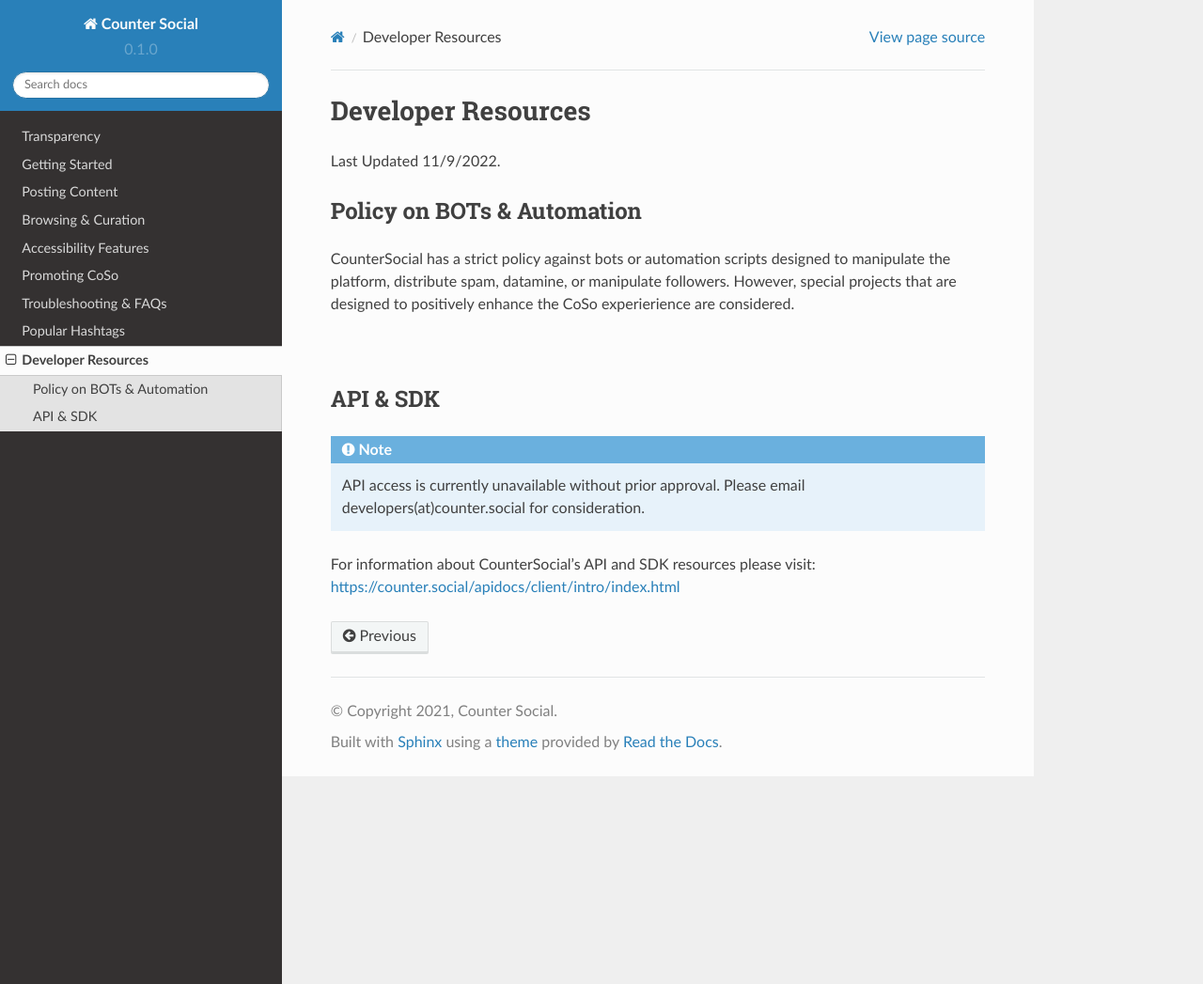
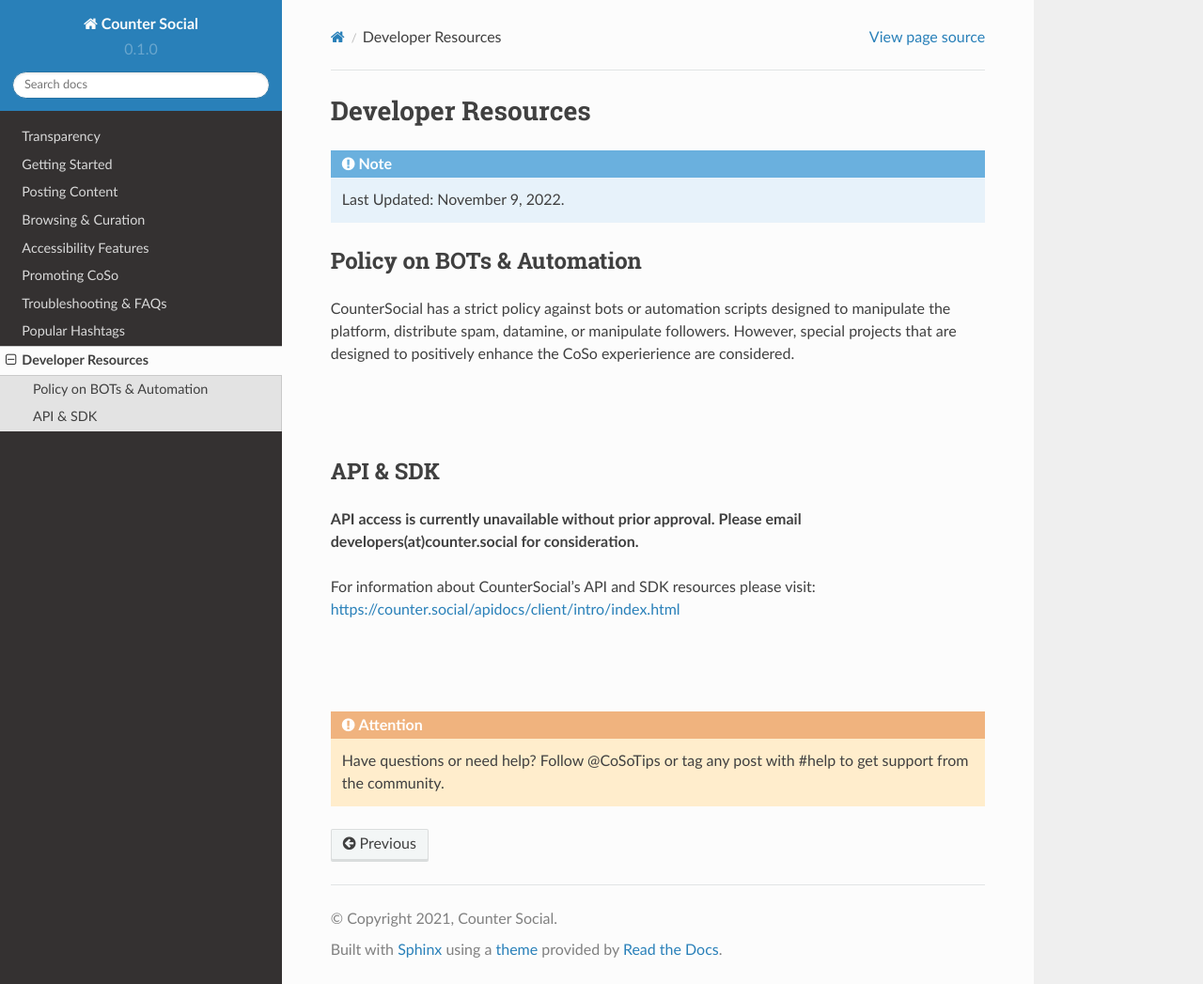
Before and after one commit to itskel/userguide, a Sphinx documentation site: the page built from docs/source/developer-resources.rst, in a window 1280 px wide and 1047 px high. Shown: the whole window at 94% size. Built offline with Sphinx 7.4.7 and the Read the Docs theme 2.0.0, drawn with Linux system fonts in a browser that asks for light colours; pages that are not in the unit, such as notebooks, are missing from menus.

Commit message:
Update developer-resources.rst

```diff
--- a/docs/source/developer-resources.rst
+++ b/docs/source/developer-resources.rst
@@ -1,6 +1,7 @@
 Developer Resources
 =====
-Last Updated 11/9/2022.
+
+.. note:: Last Updated: November 9, 2022.
 
 Policy on BOTs & Automation
 ----------
@@ -8,9 +9,15 @@
 CounterSocial has a strict policy against bots or automation scripts designed to manipulate the platform, distribute spam, datamine, or manipulate followers. However, special projects that are designed to positively enhance the CoSo experierience are considered.
 
 |
+|
 API & SDK
 ----------
 
-.. note:: API access is currently unavailable without prior approval. Please email developers(at)counter.social for consideration.
+**API access is currently unavailable without prior approval. Please email developers(at)counter.social for consideration.**
 
 For information about CounterSocial's API and SDK resources please visit: https://counter.social/apidocs/client/intro/index.html
+
+|
+|
+
+.. attention:: Have questions or need help? Follow @CoSoTips or tag any post with #help to get support from the community.
```
